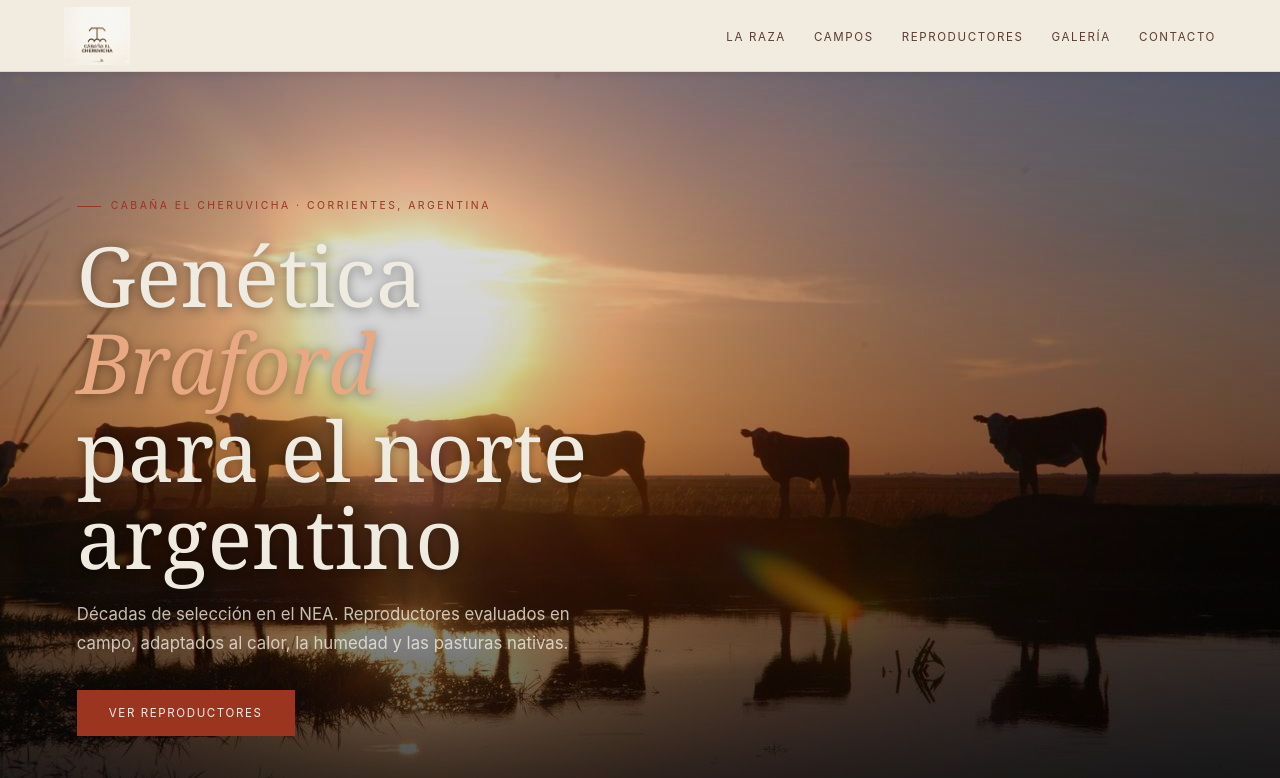
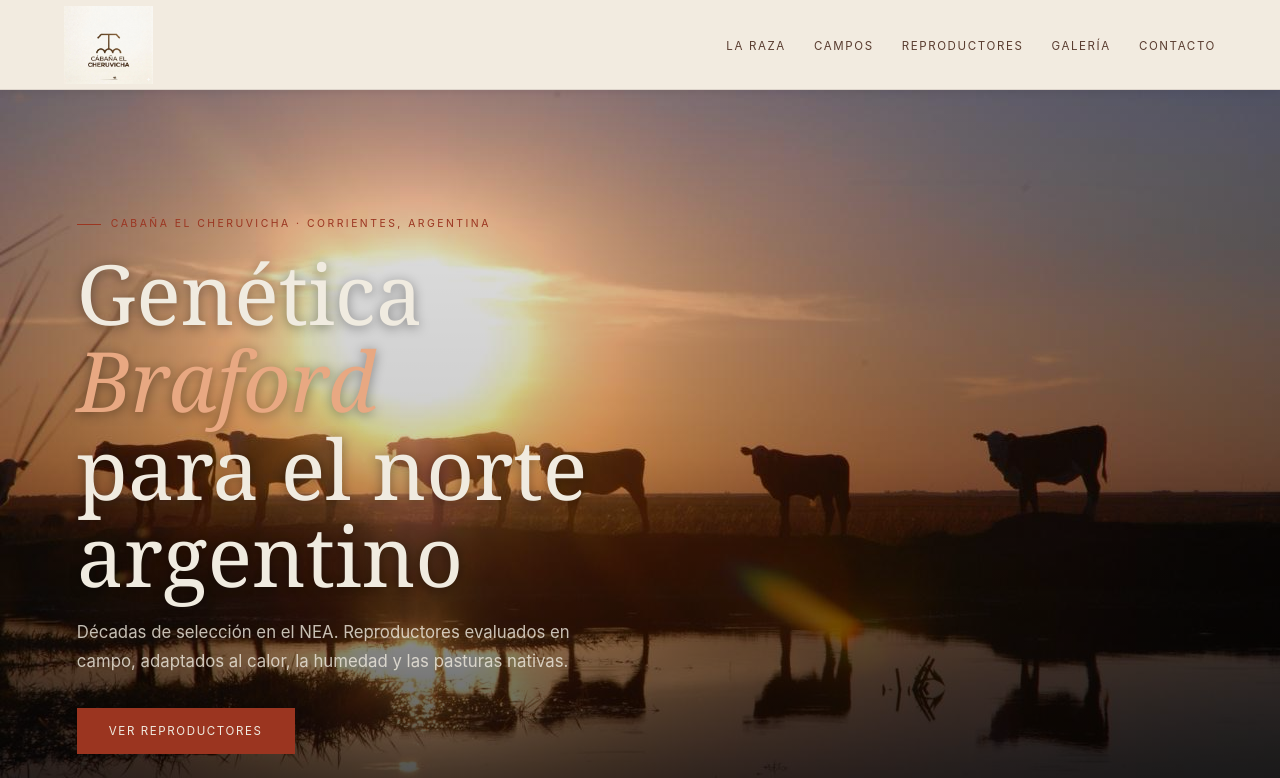
Before and after one commit to curupaya-bit/cheruvicha-web, a plain HTML site: page index.html in a window 1280 px wide. Shown: the top 778 px of the page. Drawn offline with Linux system fonts and the light colour scheme.

Commit message:
Increase nav logo height to 78px for better legibility

```diff
--- a/index.html
+++ b/index.html
@@ -29,7 +29,7 @@
       align-items: center;
       justify-content: space-between;
       padding: 0 clamp(20px, 5vw, 64px);
-      height: 72px;
+      height: 90px;
       box-shadow: 0 2px 8px rgba(0,0,0,0.08);
     }
     .nav-brand {
@@ -38,7 +38,7 @@
       text-decoration: none;
     }
     .nav-logo {
-      height: 58px;
+      height: 78px;
       width: auto;
       display: block;
     }
```
